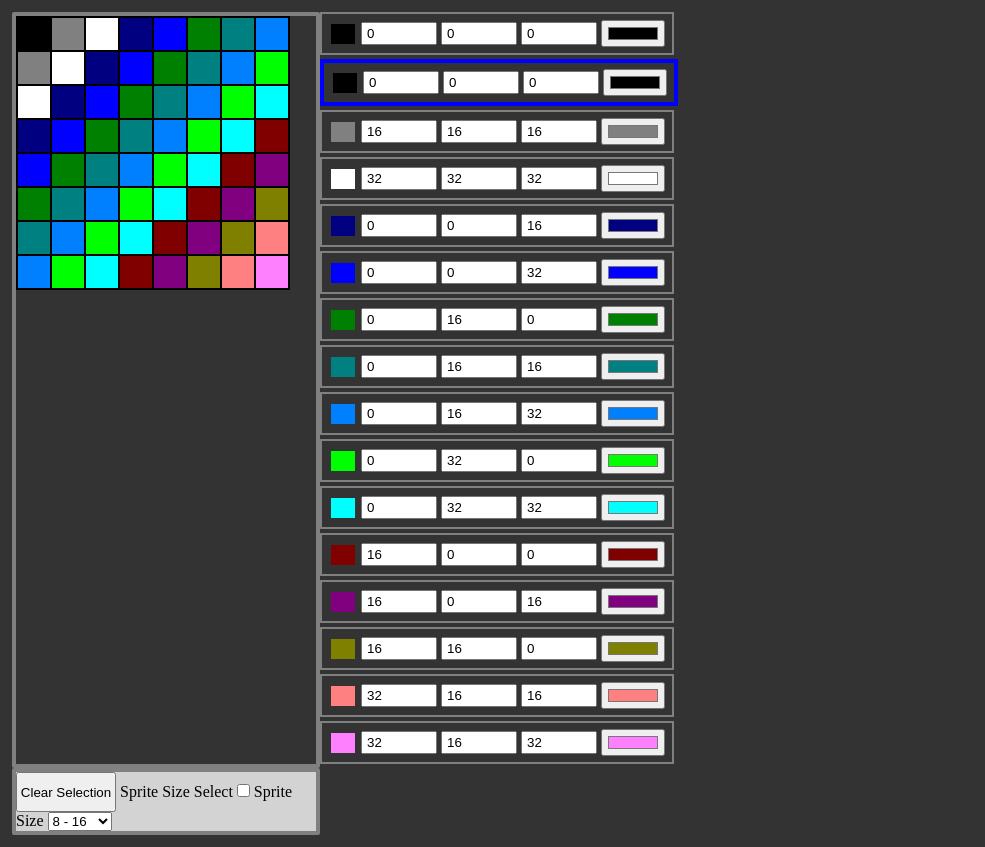
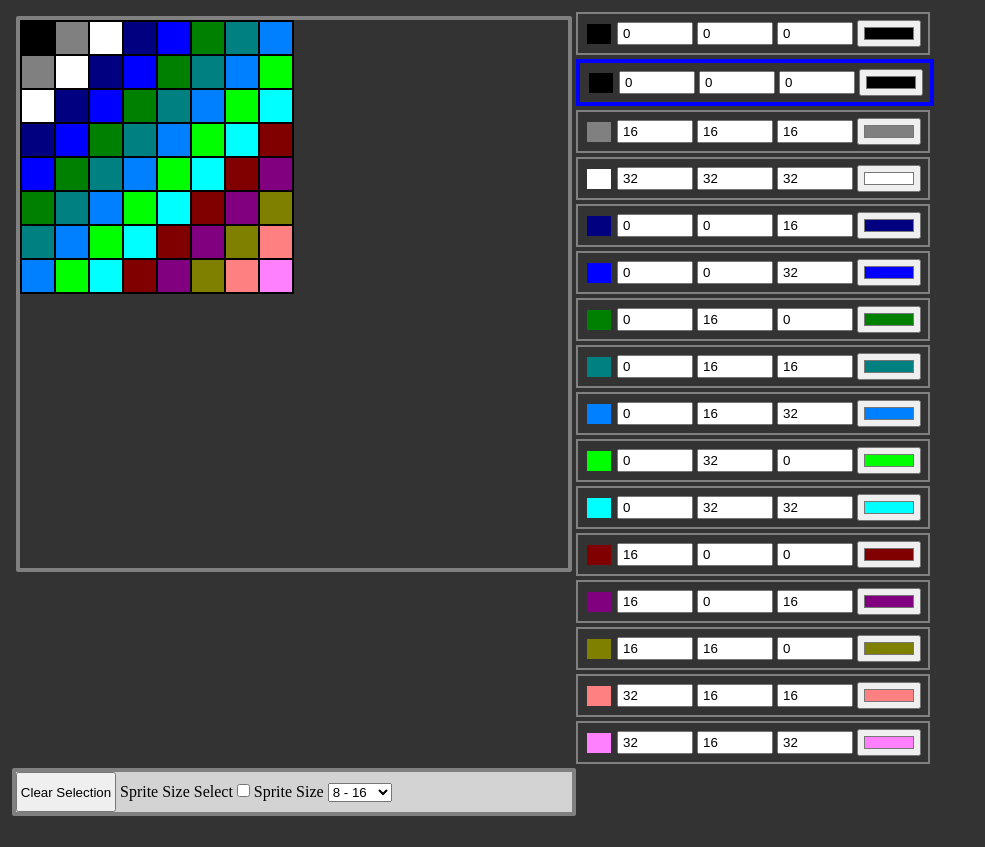
Before and after one commit to nathan-chappell/snes-tile, a React (Create React App) app: page / in a window 1280 px wide. Shown: the whole page, without its empty margins (0-985 px from the left). Built offline with nearby package versions, Linux system fonts and the light colour scheme.

Commit message:
hold click drawing

```diff
--- a/src/App.tsx
+++ b/src/App.tsx
@@ -1,13 +1,17 @@
-import React, { useReducer } from "react";
+import React, { useReducer, useRef, useState } from "react";
 import "./App.css";
 import { AppState, appStateReducer } from "./AppState/appState";
 import { AppContext } from "./AppState/appStateContext";
 import { makeDefaultPallet } from "./Pallet/palletModel";
 import { Pallet } from "./Pallet/Pallet";
 import { Tile } from "./Tile/Tile";
-import { makeDefaultTile } from "./Tile/tileModel";
+import { makeDefaultTile, PixelId } from "./Tile/tileModel";
 import { Sprite } from "./Sprite/Sprite";
-import { SpriteModel } from "./Sprite/spriteModel";
+import {
+  SpriteEvent,
+  SpriteEventHandler,
+  SpriteModel,
+} from "./Sprite/spriteModel";
 import { Action } from "./AppState/actions";
 import { ControlPanel } from "./Controls/ControlPanel";
 
@@ -52,10 +56,14 @@ const applyMiddleware: (
 ) => ReducerT = (middlewares, reducer) =>
   middlewares.reduce((r, m) => m(r), reducer);
 
-const reducer = applyMiddleware([logger, saver], appStateReducer);
+const reducer = applyMiddleware([/*logger,*/ saver], appStateReducer);
+
+type SpriteDrawingState = { state: "none" | "drawing" | "erasing" };
 
 function App() {
   const [state, dispatch] = useReducer(reducer, defaultState);
+  const spriteDrawingStateRef = useRef<SpriteDrawingState>({ state: "none" });
+
   const selectedTile = state.tiles[state.name];
   const selectedPallet = state.pallets[selectedTile.palletIndex];
   const getColor = (palletIndex: number, colorIndex: number) =>
@@ -68,12 +76,37 @@ function App() {
     size: state.spriteSize[state.spriteSizeSelect],
   };
 
-  console.log("selected pixels:", state.selectedPixels);
+  const spriteEventHandler: SpriteEventHandler = (e) => {
+    switch (e.type) {
+      case "drawing":
+        spriteDrawingStateRef.current.state = "drawing";
+        break;
+      case "erasing":
+        spriteDrawingStateRef.current.state = "erasing";
+        break;
+      case "none":
+        spriteDrawingStateRef.current.state = "none";
+        break;
+      case "pixel-single":
+      case "pixel": {
+        if (e.type !== 'pixel-single' && spriteDrawingStateRef.current.state == "none") break;
+        const value =
+          spriteDrawingStateRef.current.state == "drawing" || "none"
+            ? state.selectedColorIndex
+            : 0;
+        dispatch({
+          type: "update-pixel",
+          payload: { pixelId: e.payload as PixelId, value },
+        });
+        break;
+      }
+    }
+  };
 
   return (
     <div className="App">
       <AppContext.Provider value={{ dispatch, getColor, getSelectedPixels }}>
-        <Sprite sprite={spriteModel} />
+        <Sprite sprite={spriteModel} spriteEventHandler={spriteEventHandler} />
         <Pallet
           pallet={selectedPallet}
           selectedColorIndex={state.selectedColorIndex}
--- a/src/AppState/appState.ts
+++ b/src/AppState/appState.ts
@@ -1,7 +1,7 @@
 import { off } from "process";
 import { Color, Pallet } from "../Pallet/palletModel";
 import { SpriteSize } from "../Sprite/spriteModel";
-import { TileModel } from "../Tile/tileModel";
+import { cloneTile, TileModel } from "../Tile/tileModel";
 import { Action } from "./actions";
 
 export type SpriteSizes =
@@ -15,15 +15,15 @@ export type SpriteSizes =
 export type DrawingState = "none" | "drawing" | "erasing";
 
 export interface AppState {
-  drawingState: DrawingState
-  name: number
-  pallets: Pallet[]
-  selectedColorIndex: number
-  selectedPalletIndex: number
-  selectedPixels: { [name: number]: [number, number][] | null }
-  spriteSize: SpriteSizes
-  spriteSizeSelect: 0 | 1
-  tiles: TileModel[]
+  drawingState: DrawingState;
+  name: number;
+  pallets: Pallet[];
+  selectedColorIndex: number;
+  selectedPalletIndex: number;
+  selectedPixels: { [name: number]: [number, number][] | null };
+  spriteSize: SpriteSizes;
+  spriteSizeSelect: 0 | 1;
+  tiles: TileModel[];
 }
 
 const getCurrentTiles: (state: AppState) => [number, TileModel][] = ({
@@ -53,8 +53,6 @@ export const appStateReducer: (state: AppState, action: Action) => AppState = (
   state,
   action
 ) => {
-  console.log("[appStateReducer] state: ", state, "action: ", action);
-
   switch (action.type) {
     case "deselect-pixel":
       return {
@@ -65,27 +63,30 @@ export const appStateReducer: (state: AppState, action: Action) => AppState = (
     case "mouse-over-pixel": {
       const { name, rowIndex, columnIndex } = action.payload;
       switch (state.drawingState) {
-        case 'none':
+        case "none":
           return state;
-        case 'drawing':
+        case "drawing": {
+          const newTile = cloneTile(state.tiles[name]);
+          newTile.pixels[rowIndex][columnIndex] = state.selectedColorIndex;
           return {
             ...state,
             tiles: {
               ...state.tiles,
-              [action.payload.name]: {
-                ...state.tiles[action.payload.name]
-                [act]
-              }
-            }
+              [name]: newTile,
+            },
           };
-        case 'erasing':
+        }
+        case "erasing": {
+          const newTile = cloneTile(state.tiles[name]);
+          newTile.pixels[rowIndex][columnIndex] = 0;
           return {
             ...state,
             tiles: {
               ...state.tiles,
-              // [action.payload.name]: 0
-            }
+              [name]: newTile,
+            },
           };
+        }
         default:
           return state;
       }
@@ -122,7 +123,7 @@ export const appStateReducer: (state: AppState, action: Action) => AppState = (
           ),
         };
       */
-      return { ...state, selectedColorIndex: action.payload }
+      return { ...state, selectedColorIndex: action.payload };
     }
 
     case "select-pixel":
@@ -137,8 +138,8 @@ export const appStateReducer: (state: AppState, action: Action) => AppState = (
     case "sprite-size-select":
       return {
         ...state,
-        spriteSizeSelect: action.payload
-      }
+        spriteSizeSelect: action.payload,
+      };
       break;
 
     case "update-pallet": {
@@ -170,11 +171,24 @@ export const appStateReducer: (state: AppState, action: Action) => AppState = (
         },
       };
 
+    case "update-pixel": {
+      const { pixelId, value } = action.payload;
+      const { name, rowIndex, columnIndex } = pixelId;
+      const newTile = cloneTile(state.tiles[name]);
+      newTile.pixels[rowIndex][columnIndex] = value;
+      return {
+        ...state,
+        tiles: {
+          ...state.tiles,
+          [name]: newTile,
+        },
+      };
+    }
     case "update-sprite-size":
       return {
         ...state,
-        spriteSize: action.payload
-      }
+        spriteSize: action.payload,
+      };
 
     default:
       throw new Error(`Unknown action: ${JSON.stringify(action)}`);
--- a/src/Sprite/Sprite.tsx
+++ b/src/Sprite/Sprite.tsx
@@ -1,35 +1,63 @@
-import React, { useContext } from "react";
+import React, { useContext, useState } from "react";
 import { AppContext } from "../AppState/appStateContext";
 import { Tile } from "../Tile/Tile";
-import { SpriteModel } from "./spriteModel";
+import { SpriteModel, SpriteEvent, SpriteEventHandler } from "./spriteModel";
 import "./sprite.css";
 
 export interface SpriteProps {
   sprite: SpriteModel;
+  spriteEventHandler: SpriteEventHandler;
 }
 
-export const Sprite = ({ sprite: {name, size, tiles} }: SpriteProps) => {
+export const Sprite = ({
+  sprite: { name, size, tiles },
+  spriteEventHandler,
+}: SpriteProps) => {
   const { getSelectedPixels } = useContext(AppContext);
+  const [state, setState] = useState({ mouseOver: false });
+
+  const onMouseOver = (e: React.MouseEvent) => {
+    if (!state.mouseOver) {
+      setState({ ...state, mouseOver: true });
+    }
+  };
+  const onMouseDown = (e: React.MouseEvent) => {
+    if (state.mouseOver) {
+      const newState = e.altKey ? "erasing" : "drawing";
+      spriteEventHandler({type: newState});
+    }
+  };
+  const onMouseUp = (e: React.MouseEvent) => {
+    if (state.mouseOver) {
+      spriteEventHandler({type: "none"});
+    }
+  };
+  const onMouseOut = (e: React.MouseEvent) => {
+    if (state.mouseOver) {
+      setState({ ...state, mouseOver: false });
+    }
+  };
 
   const renderedTiles: JSX.Element[] = [];
 
   for (let i = 0; i < size / 8; ++i) {
     for (let j = 0; j < size / 8; ++j) {
-      const offset = name + i*16 + j;
+      const offset = name + i * 16 + j;
       renderedTiles.push(
         <Tile
           tile={tiles[offset]}
           selectedPixels={getSelectedPixels(offset)}
           name={offset}
           key={offset}
+          spriteEventHandler={spriteEventHandler}
         />
       );
     }
   }
 
   return (
-    <div className={`sprite sprite-${size}`}>
-      {renderedTiles}
+    <div className="container" {...{ onMouseOver, onMouseOut, onMouseDown, onMouseUp }}>
+      <div className={`sprite sprite-${size}`}>{renderedTiles}</div>
     </div>
-  )
+  );
 };
--- a/src/Sprite/sprite.css
+++ b/src/Sprite/sprite.css
@@ -1,8 +1,11 @@
-.sprite {
+/* div.sprite is used for precedence in cascade */
+div.sprite {
   border: solid gray 4px;
   border-radius: 2px;
   grid-area: Sprite;
   display: grid;
+  height: min-content;
+  width: min-content;
 }
 
 .sprite-8 {
--- a/src/Tile/tileModel.ts
+++ b/src/Tile/tileModel.ts
@@ -1,17 +1,35 @@
 // import { Pallet, makeDefaultPallet } from "../Pallet/pallet"
 
-export type Pixel = number
-export type TileSize = [8,8]
-export type PixelId = [number, number, number]; // [name,row,column]
+import { Tile } from "./Tile";
+
+export type Pixel = number;
+export type TileSize = [8, 8];
+// export type PixelId = [number, number, number]; // [name,row,column]
+
+export interface PixelId {
+  name: number;
+  rowIndex: number;
+  columnIndex: number;
+}
 
 export interface TileModel {
-    pixels: Pixel[][]
-    size: TileSize
-    palletIndex: number
+  palletIndex: number;
+  pixels: Pixel[][];
+  size: TileSize;
 }
 
+export const cloneTile: (tileModel: TileModel) => TileModel = ({
+  palletIndex,
+  pixels,
+  size,
+}) => ({
+  palletIndex,
+  size: [...size],
+  pixels: [...pixels.map((r) => [...r])],
+});
+
 export const makeDefaultTile: () => TileModel = () => ({
-    pixels: [...Array(8)].map((_,i) => [...Array(8)].map((_,j) => 1 + i + j)),
+  pixels: [...Array(8)].map((_, i) => [...Array(8)].map((_, j) => 1 + i + j)),
   // pixels: [
   //     [1,1,1,1, 1,1,1,1],
   //     [2,2,2,2, 2,2,2,2],
@@ -23,16 +41,18 @@ export const makeDefaultTile: () => TileModel = () => ({
   //     [1,1,1,1, 1,1,1,1],
   //     [3,1,3,1, 3,1,3,1],
   // ],
-    size: [8,8],
+  size: [8, 8],
   palletIndex: 0,
 });
 
-export const createTile: (size: TileSize, palletIndex: number) => TileModel =
-    (size = [8, 8], palletIndex = 0) => {
+export const createTile: (size: TileSize, palletIndex: number) => TileModel = (
+  size = [8, 8],
+  palletIndex = 0
+) => {
   const [width, height] = size;
   const pixels = Array<Array<number>>(height);
   for (let i = 0; i < height; ++i) {
     pixels[i] = Array<number>(width);
   }
   return { pixels, size, palletIndex };
-    }
+};
```
Also changed, not shown: src/AppState/actions.ts (+13 -5 lines), src/Sprite/spriteModel.ts (+17 -1 lines), src/Tile/Tile.tsx (+29 -18 lines). Lines whose indentation alone changed are shown as unchanged.
